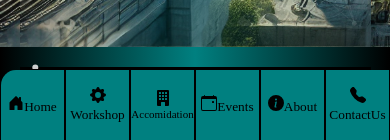
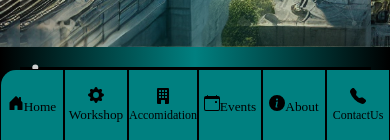
Before and after one commit to premson18/Pratistha, a React (Vite) app: page / in a window 390 px wide. Shown: the part 704-844 px from the top of the page. Built offline with nearby package versions, Linux system fonts and the light colour scheme.

Commit message:
first commit

```diff
--- a/src/Components/Navbar/Mobile/Mobile.css
+++ b/src/Components/Navbar/Mobile/Mobile.css
@@ -110,6 +110,6 @@
         border-top-right-radius: 15px;
     }
     .macc{
-        font-size: 11px;
+        font-size: 12px;
     }
 }
--- a/src/Components/Navbar/Mobile/Mobile.jsx
+++ b/src/Components/Navbar/Mobile/Mobile.jsx
@@ -31,7 +31,7 @@ const Mobile = () => {
             <li><button onClick={() => scrollToSection ('accomidation123')} className='macc'><img src={Accommdation}></img>Accomidation</button></li>
             <li><button onClick={() => scrollToSection ('events123')}><img src={Events}></img>Events</button></li>
             <li><button onClick={() => scrollToSection ('about')}><img src={About}></img>About</button></li>
-            <li><button onClick={() => scrollToSection ('contact')}><img src={Contact}></img>ContactUs</button></li>
+            <li><button onClick={() => scrollToSection ('contact')}  className='macc'><img src={Contact}></img>ContactUs</button></li>
         </ul>
       </div>
     </div>
```
